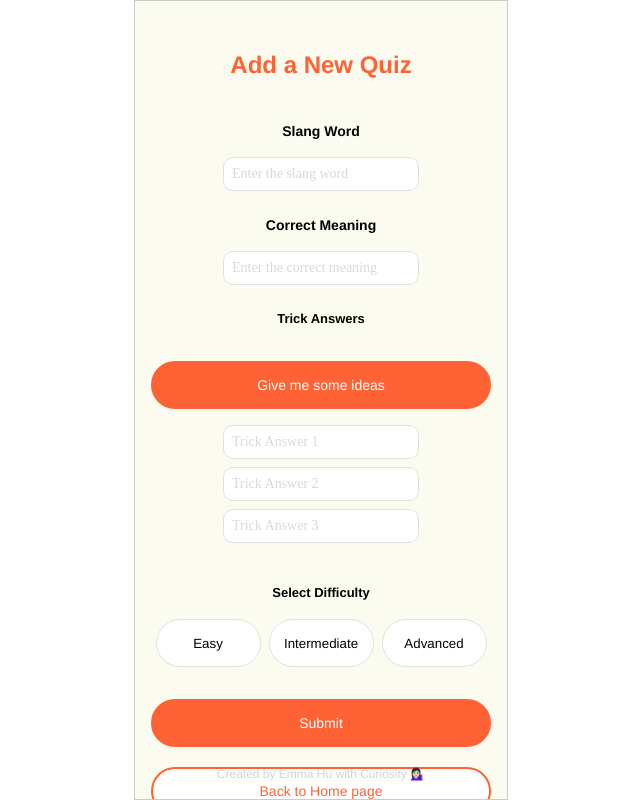
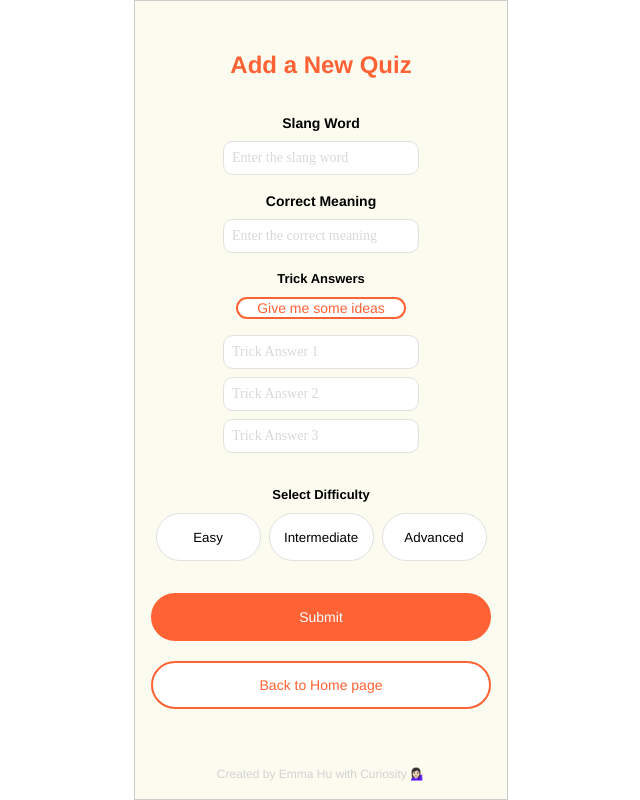
Before and after one commit to emma-z-hu/Z-Lingo, a React (Vite) app in the folder client/: page /quiz/add in a window 1280 px wide. Shown: the whole page, without its empty margins (319-959 px from the left). Built offline with nearby package versions, Linux system fonts and the light colour scheme; a web font is replaced by a local one.

Commit message:
adjusting styling

```diff
--- a/client/src/pages/AddQuizPage/AddQuizPage.jsx
+++ b/client/src/pages/AddQuizPage/AddQuizPage.jsx
@@ -14,14 +14,14 @@ const AddQuizPage = () => {
   const [trickAnswers, setTrickAnswers] = useState(["", "", ""]);
   const [difficulty, setDifficulty] = useState(null);
   const [error, setError] = useState("");
-  const [slangError, setSlangError] = useState(""); // Error state for slang word
-  const [loadingIdeas, setLoadingIdeas] = useState(false); // Loading state for trick answers
+  const [slangError, setSlangError] = useState("");
+  const [loadingIdeas, setLoadingIdeas] = useState(false);
   const navigate = useNavigate();
 
   const handleSlangChange = (value) => {
     setSlang(value);
     if (value.trim() !== "") {
-      setSlangError(""); // Clear slang error when user inputs a slang word
+      setSlangError("");
     }
   };
 
@@ -33,7 +33,7 @@ const AddQuizPage = () => {
 
   const handleGenerateIdeas = () => {
     if (!slang.trim()) {
-      setSlangError("Please enter a slang word to generate trick answers."); // Show error message under slang input field
+      setSlangError("⚠️ Please enter a slang word first");
       return;
     }
 
@@ -46,7 +46,7 @@ const AddQuizPage = () => {
       })
       .catch((error) => {
         console.error("Failed to generate trick answers:", error);
-        setError("Failed to generate trick answers. Please try again.");
+        setError("⚠️ Failed to generate trick answers. Please try again.");
         setLoadingIdeas(false);
       });
   };
@@ -58,7 +58,7 @@ const AddQuizPage = () => {
       trickAnswers.some((answer) => answer === "") ||
       !difficulty
     ) {
-      setError("Please fill in all fields and select a difficulty level.");
+      setError("⚠️ Please fill in all fields and select a difficulty level.");
       return;
     }
 
@@ -77,7 +77,7 @@ const AddQuizPage = () => {
       })
       .catch((error) => {
         console.error("Failed to add quiz:", error);
-        setError("Failed to add quiz. Please try again.");
+        setError("⚠️ Failed to add quiz. Please try again.");
       });
   };
 
@@ -93,10 +93,10 @@ const AddQuizPage = () => {
         <InputField
           label="Slang Word"
           value={slang}
-          onChange={(e) => handleSlangChange(e.target.value)} // Use handleSlangChange to update slang and handle error
+          onChange={(e) => handleSlangChange(e.target.value)}
           placeholder="Enter the slang word"
         />
-        {slangError && <p className="add-quiz-page__error--slang">{slangError}</p>} {/* Display slang error message */}
+        {slangError && <p className="add-quiz-page__error--slang">{slangError}</p>}
 
         <InputField
           label="Correct Meaning"
@@ -148,7 +148,7 @@ const AddQuizPage = () => {
             </button>
           </div>
         </div>
-        {error && <p className="add-quiz-page__error">{error}</p>} {/* Display form error */}
+        {error && <p className="add-quiz-page__error">{error}</p>}
       </div>
       <div className="add-quiz-page__cta">
         <PrimaryCTA label="Submit" onClick={handleSubmit} />
--- a/client/src/pages/AddQuizPage/AddQuizPage.scss
+++ b/client/src/pages/AddQuizPage/AddQuizPage.scss
@@ -29,8 +29,8 @@ body {
     label {
       display: flex;
       flex-direction: column;
-      margin-top: $mobile-padding-before-headlines;
-      margin-bottom: $mobile-padding-after-headlines;
+      margin-top: $increment*2;
+      margin-bottom: $increment;
     }
 
     &--trick-answers {
@@ -41,32 +41,33 @@ body {
   }
 
   &__trick-answers--generate {
-    margin-top: 16px;
-    padding: 12px;
     border-radius: $cta-border-radius;
-    background-color: $primary-cta-default-background-color;
-    color: $primary-cta-default-text-color;
-    border: 2px solid $primary-cta-default-border-color;
+    background-color: $secondary-cta-default-background-color;
+    color: $secondary-cta-default-text-color;
+    border: 2px solid $secondary-cta-default-border-color;
     cursor: pointer;
     font-size: $mobile-body-text-size;
     transition: background-color 0.3s ease;
+    width: 50%;
+    height: 50%;
 
     &:disabled {
       background-color: $inactive-button-background-color;
       color: $inactive-button-text-color;
+      border-color: $inactive-button-text-color;
       cursor: not-allowed;
     }
 
     &:hover:not(:disabled) {
-      background-color: $primary-cta-hover-background-color;
-      border-color: $primary-cta-hover-border-color;
-      color: $primary-cta-hover-text-color;
+      background-color: $secondary-cta-hover-background-color;
+      border-color: $secondary-cta-hover-border-color;
+      color: $secondary-cta-hover-text-color;
     }
 
     &:active:not(:disabled) {
-      background-color: $primary-cta-active-background-color;
-      border-color: $primary-cta-active-border-color;
-      color: $primary-cta-active-text-color;
+      background-color: $secondary-cta-active-background-color;
+      border-color: $secondary-cta-hover-border-color;
+      color: $secondary-cta-active-text-color;
     }
   }
 
@@ -128,7 +129,7 @@ body {
   &__error--slang {
     color: grey;
     font-size: $mobile-body-text-size;
-    margin-top: 4px;
+    margin-top: $increment;
     margin-bottom: 0;
   }
 }
--- a/client/src/pages/HomePage/HomePage.jsx
+++ b/client/src/pages/HomePage/HomePage.jsx
@@ -30,12 +30,12 @@ const HomePage = () => {
     let isError = false;
 
     if (!nickname.trim()) {
-      setNicknameError('Enter your nickname to start the quiz.');
+      setNicknameError('⚠️ Enter your nickname to start the quiz.');
       isError = true;
     }
 
     if (!difficulty) {
-      setDifficultyError('Select a difficulty level to start the quiz.');
+      setDifficultyError('⚠️ Select a difficulty level to start the quiz.');
       isError = true;
     }
 
@@ -49,7 +49,7 @@ const HomePage = () => {
     if (difficulty) {
       navigate(`/leaderboard?difficulty=${difficulty}`);
     } else {
-      setDifficultyError('Select a difficulty level to see the leaderboard.');
+      setDifficultyError('⚠️ Select a difficulty level to see the leaderboard.');
     }
   };
 
--- a/client/src/pages/QuizAddedPage/QuizAddedPage.jsx
+++ b/client/src/pages/QuizAddedPage/QuizAddedPage.jsx
@@ -20,7 +20,7 @@ const QuizAddedPage = () => {
     <div className="quiz-added-page">
       <h1 className="quiz-added-page__title">Quiz Successfully Added!</h1>
       <p className="quiz-added-page__message">
-        Your quiz has been successfully added to the database. You can add another quiz or return to the home page.
+        Your quiz has been successfully added to the database. Thank you for contributing to Z-Lingo!
       </p>
       <img
         src={ThankYouImage}
@@ -28,8 +28,8 @@ const QuizAddedPage = () => {
         className="quiz-added-page__image"
       />
       <div className="quiz-added-page__cta">
-        <PrimaryCTA label="Add another quiz" onClick={handleAddAnotherQuiz} />
-        <SecondaryCTA label="Back to Home page" onClick={handleBackToHome} />
+        <PrimaryCTA label="Add Another Quiz" onClick={handleAddAnotherQuiz} />
+        <SecondaryCTA label="Back to Home Page" onClick={handleBackToHome} />
       </div>
     </div>
   );
```
